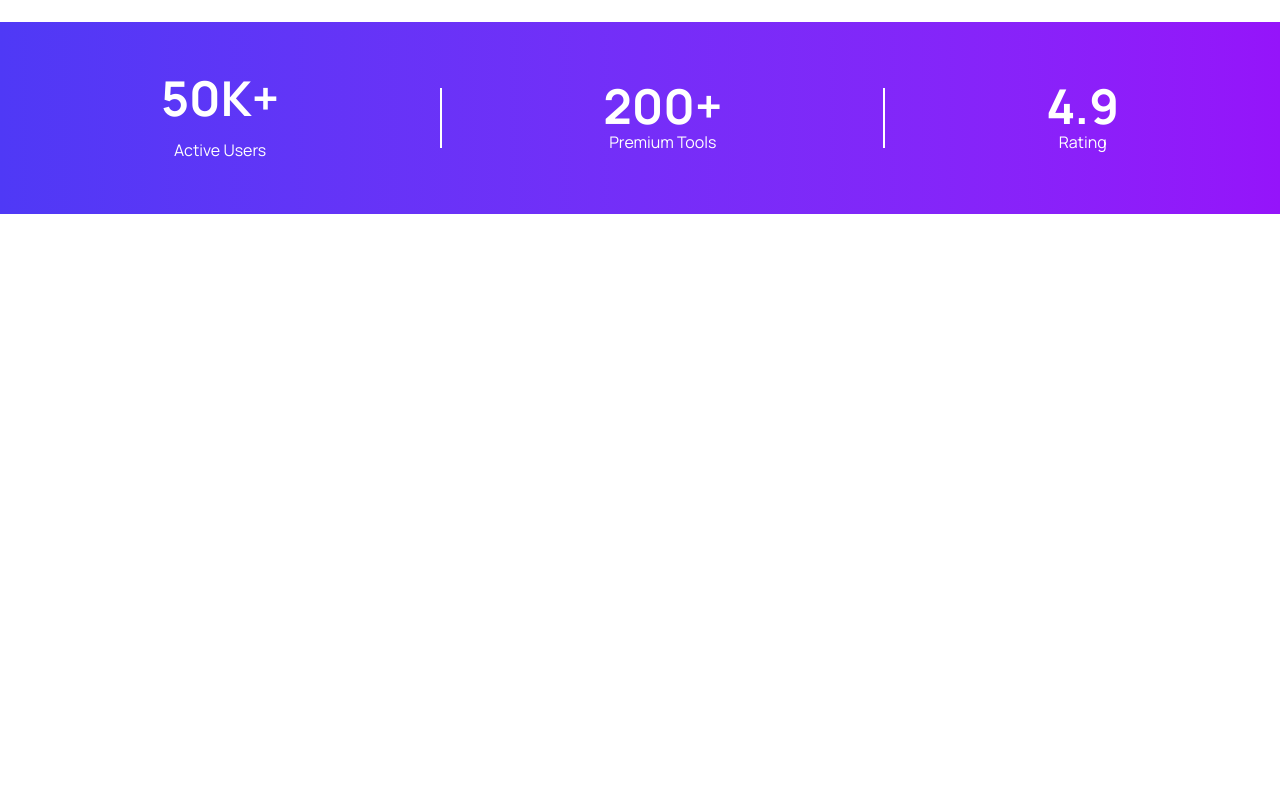
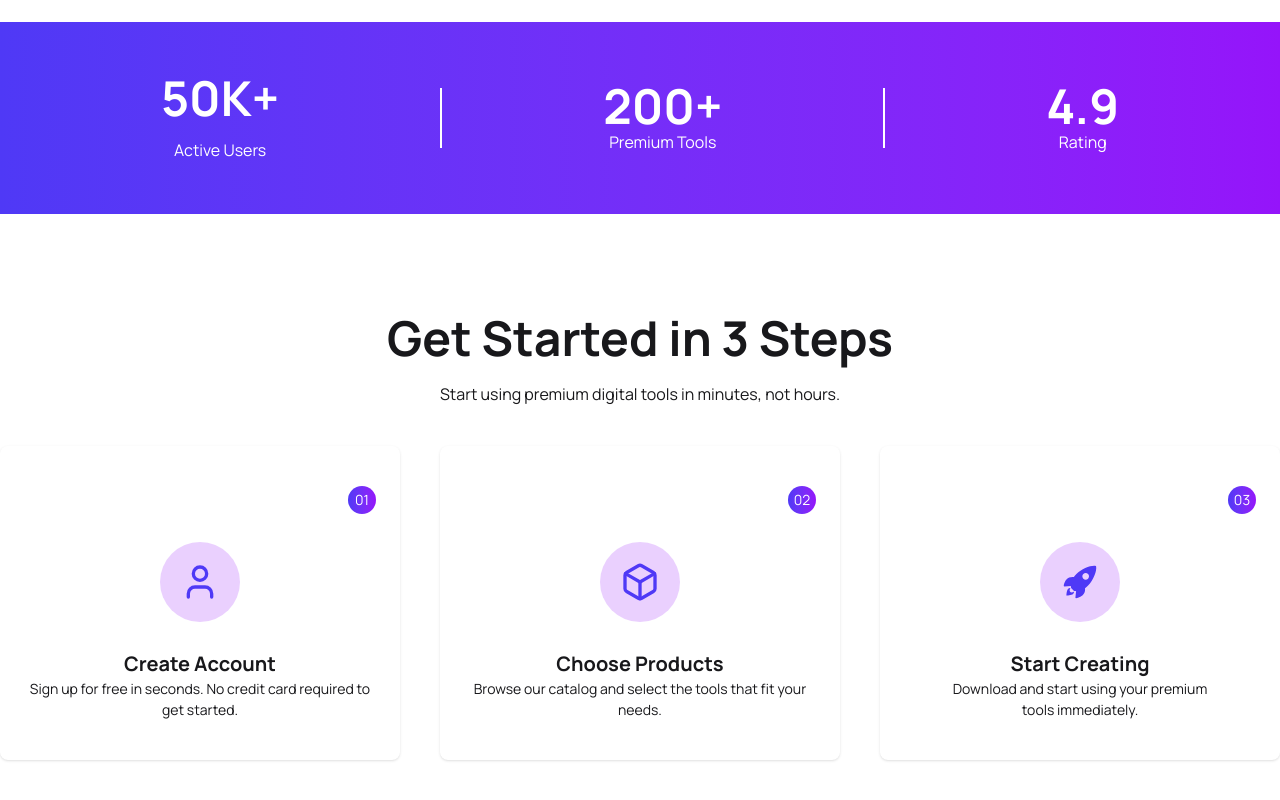
Before and after one commit to Niloygh/assignment-6, a React (Vite) app: page / in a window 1280 px wide. Shown: the part 792-1592 px from the top of the page. Before the commit the page ends 1006 px from the top, so only its background shows below. Built offline with nearby package versions, Linux system fonts and the light colour scheme.

Commit message:
steps section make

```diff
--- a/src/App.jsx
+++ b/src/App.jsx
@@ -1,6 +1,7 @@
 import './App.css'
 import Banner from './components/Banner'
 import Navbar from './components/Navbar'
+import Steps from './components/Steps'
 import Rating from './Rating'
 
 function App() {
@@ -8,8 +9,13 @@ function App() {
   return (
     <>
       <Navbar />
-      <Banner/>
+      <Banner />
       <Rating />
+
+      {/* tools section  */}
+
+      <Steps />
+
 
     </>
   )
--- /dev/null
+++ b/src/components/Steps.jsx
@@ -0,0 +1,48 @@
+import React from 'react';
+import { IoIosRocket } from 'react-icons/io';
+import { LuBox, LuUser } from 'react-icons/lu';
+
+const Steps = () => {
+    return (
+        <div className='container mx-auto my-25'>
+            <div className="text-center">
+                <h2 className='text-5xl font-bold mb-5'>Get Started in 3 Steps</h2>
+                <p >Start using premium digital tools in minutes, not hours.</p>
+            </div>
+            <div className="grid md:grid-cols-3 gap-10 mt-10">
+                <div className="card card-body shadow py-10 space-y-5">
+
+                    <p className='w-7 h-7 rounded-full text-sm text-white bg-linear-to-r from-[#4F39F6] to-[#9514FA] flex justify-center items-center ml-auto'>01</p>
+
+                    <p className='h-20 w-20 rounded-full   bg-[#9514FA]/20 p-5 flex justify-center items-center mx-auto '><LuUser className='text-5xl text-[#4F39F6]  ' /></p>
+                    <div className="text-center">
+                        <h2 className='font-bold text-xl'>Create Account</h2>
+                        <p>Sign up for free in seconds. No credit card required to get started.</p>
+                    </div>
+                </div>
+                <div className="card card-body shadow py-10 space-y-5">
+
+                    <p className='w-7 h-7 rounded-full text-sm text-white bg-linear-to-r from-[#4F39F6] to-[#9514FA] flex justify-center items-center ml-auto'>02</p>
+
+                    <p className='h-20 w-20 rounded-full   bg-[#9514FA]/20 p-5 flex justify-center items-center mx-auto '><LuBox className='text-5xl text-[#4F39F6]  ' /></p>
+                    <div className="text-center">
+                        <h2 className='font-bold text-xl'>Choose Products</h2>
+                        <p>Browse our catalog and select the tools that fit your needs. </p>
+                    </div>
+                </div>
+                <div className="card card-body shadow py-10 space-y-5">
+
+                    <p className='w-7 h-7 rounded-full text-sm text-white bg-linear-to-r from-[#4F39F6] to-[#9514FA] flex justify-center items-center ml-auto'>03</p>
+
+                    <p className='h-20 w-20 rounded-full   bg-[#9514FA]/20 p-5 flex justify-center items-center mx-auto '><IoIosRocket  className='text-5xl text-[#4F39F6]  ' /></p>
+                    <div className="text-center">
+                        <h2 className='font-bold text-xl'>Start Creating</h2>
+                        <p>Download and start using your premium <br /> tools immediately.</p>
+                    </div>
+                </div>
+            </div>
+        </div>
+    );
+};
+
+export default Steps;
```
